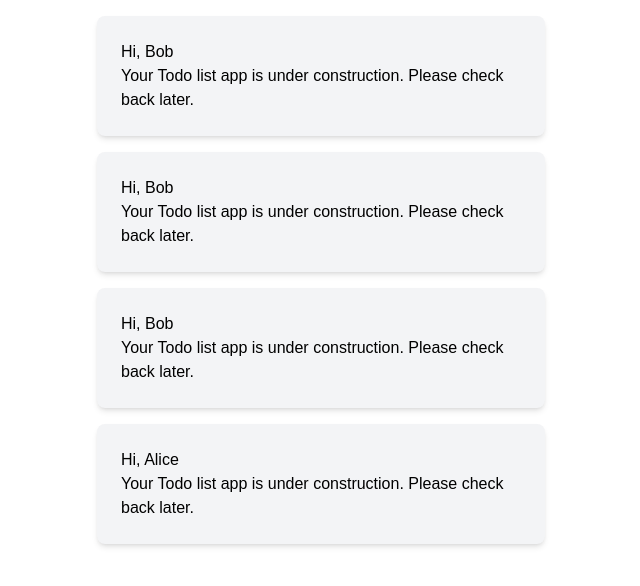
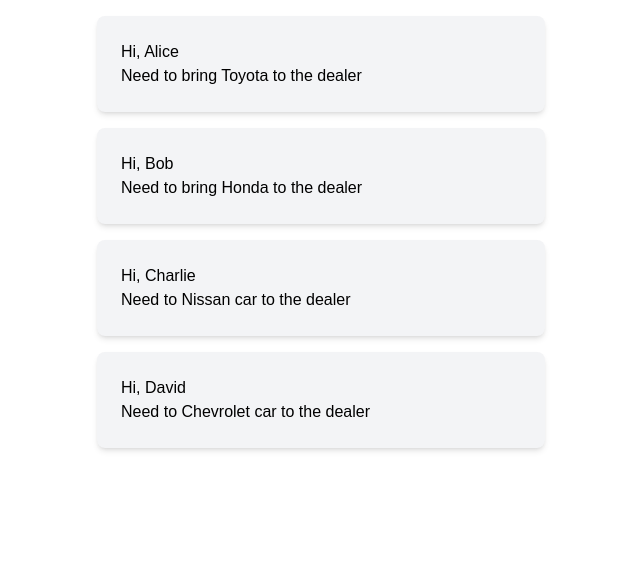
Before and after one commit to nabeeljohn/njohnweb, a Next.js app: page /tools/todo in a window 1280 px wide. Shown: the top 586 px of the page, without its empty margins (319-959 px from the left). Built offline with nearby package versions, Linux system fonts and the light colour scheme.

Commit message:
Update ToDoCard to accept userName and body props for dynamic rendering

```diff
--- a/app/tools/todo/Todocard.tsx
+++ b/app/tools/todo/Todocard.tsx
@@ -1,12 +1,8 @@
-const names = ['Alice', 'Bob'];
-
-export default function ToDoCard() {
-    const chosenName = Math.random() < 0.5 ? names[0] : names[1];
-
+export default function ToDoCard(props: {userName: string, body: string}) {
     return (
         <div className="max-w-md mx-auto my-4 p-6 bg-gray-100 rounded-lg shadow-md text-black">
-            <p>Hi, {chosenName}</p>
-            <p>Your Todo list app is under construction. Please check back later.</p>
+            <p>Hi, {props.userName}</p>
+            <p>{props.body}</p>
         </div>
     );
 }
--- a/app/tools/todo/page.tsx
+++ b/app/tools/todo/page.tsx
@@ -4,10 +4,10 @@ import ToDoCard from "./Todocard";
 export default function Todo() {
     return (
         <>
-            <ToDoCard />
-            <ToDoCard />
-            <ToDoCard />
-            <ToDoCard />
+            <ToDoCard userName="Alice" body="Need to bring Toyota to the dealer"/>
+            <ToDoCard userName="Bob" body="Need to bring Honda to the dealer"/>
+            <ToDoCard userName="Charlie" body="Need to Nissan car to the dealer"/>
+            <ToDoCard userName="David" body="Need to Chevrolet car to the dealer"/>
         </>
     );
 }
```
